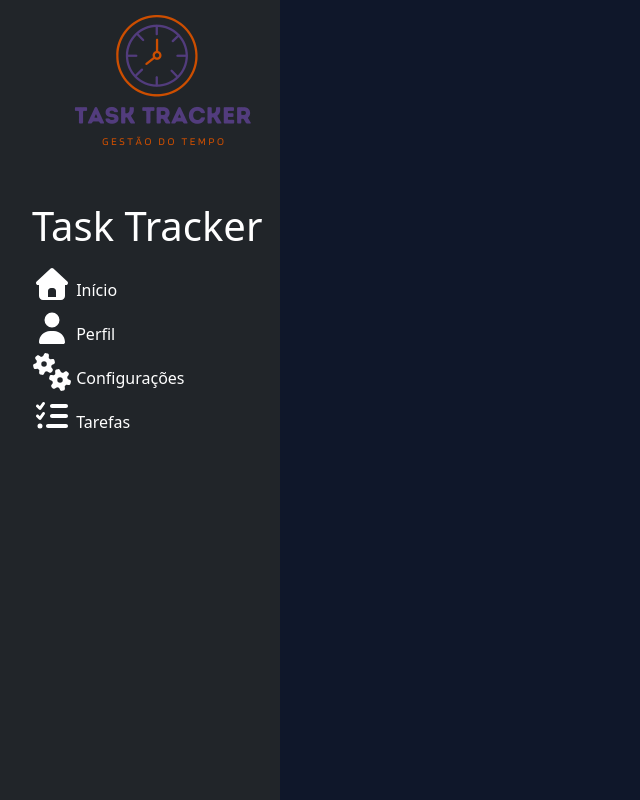
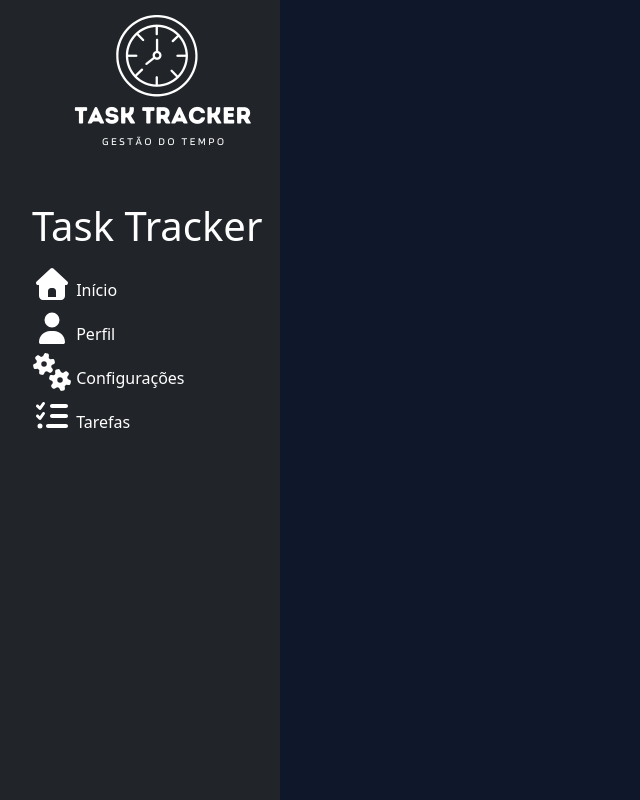
Before and after one commit to davidtahim/task-tracker, a Vue app: page / in a window 1280 px wide. Shown: the top 800 px of the page, without its empty margins (0-640 px from the left). Built offline with nearby package versions, Linux system fonts and the light colour scheme.

Commit message:
coloquei a logo branca

```diff
--- a/src/components/BarraLateral.vue
+++ b/src/components/BarraLateral.vue
@@ -1,7 +1,7 @@
 <template>
 <header>
     <h1>
-      <img src="/assets/logo.png" alt="logo task tracker">  Task Tracker
+      <img src="/assets/logow.png" alt="logo task tracker">  Task Tracker
     </h1>
   <ul>
     <li><FontAwesomeIcon :icon="faHouse" size="2x" /> <a href="/"> Início</a></li>
```
Also changed, not shown: assets/logow.png (added).
